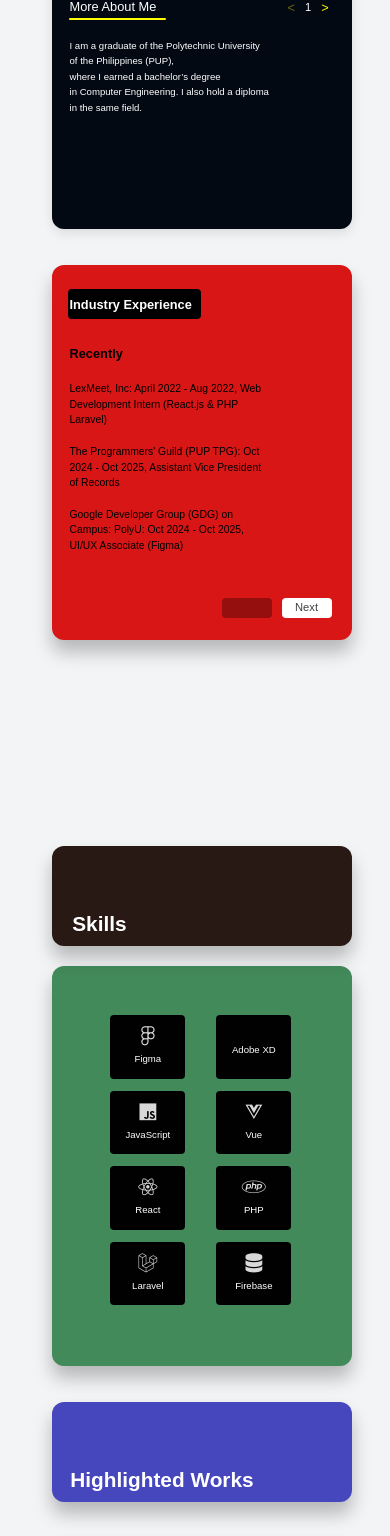
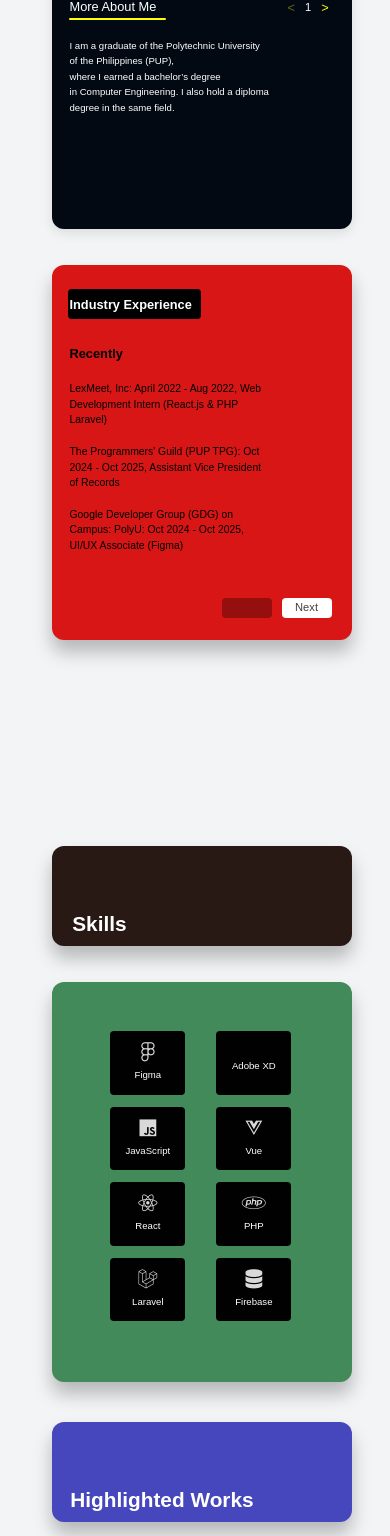
Before and after one commit to Zidri/Mitiam-Portfolio, a Vue app: page / in a window 390 px wide. Shown: the part 432-1968 px from the top of the page. Built offline with nearby package versions, Linux system fonts and the light colour scheme; some icons are missing.

Commit message:
mobile changes

```diff
--- a/src/assets/profile.css
+++ b/src/assets/profile.css
@@ -1800,15 +1800,15 @@
   .card5 {
     position: relative;
     left: -4rem !important;
-    margin-top: -32.75rem !important;
-    width: 290px !important;
+    margin-top: -31.5rem !important;
+    width: 300px !important;
     border-radius: 12px !important;
     height: 250px;
     margin: 15px auto;
   }
 
   .card5-img {
-    width: 300px;
+    width: 300px !important;
   height: 100%;
   object-fit: cover;   /* fills container, may crop */
   display: block;
@@ -1819,7 +1819,7 @@
   .card6 {
     position: relative;
     border-radius: 12px;
-      margin-top: -11.75rem !important;
+      margin-top: -10.5rem !important;
       left: -4rem !important;
     transform: none !important;
 
@@ -1838,7 +1838,7 @@
   .skills {
     border-radius: 12px;
     position: relative;
-    margin-top: -66.5rem !important;
+    margin-top: -65.5rem !important;
     left: -4rem !important;
     width: 300px !important;
     height: 400px !important;
--- a/src/views/Profile.vue
+++ b/src/views/Profile.vue
@@ -254,7 +254,7 @@
            <span class="mobile-br"></span>
             in  Computer Engineering.
 
-         I also hold a diploma in the same field.
+         I also hold a  diploma degree in the same field.
           </p>
           <p v-else-if="page === 2">
             I enjoy exploring UI/UX design using Figma and Adobe XD, experimenting
```
